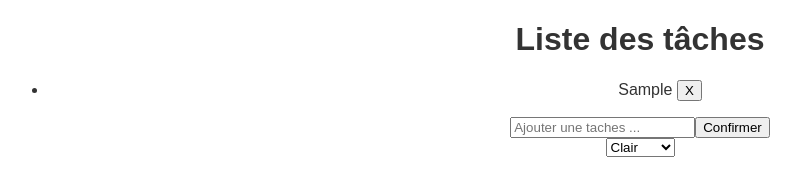
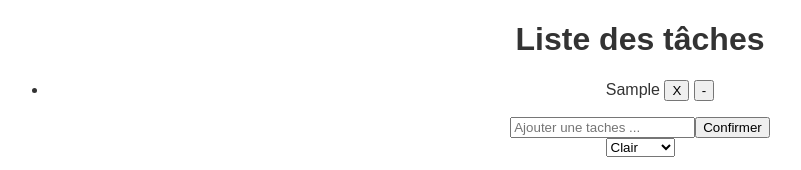
Before and after one commit to Padiwa/react-dockerized, a React app: page / in a window 1280 px wide. Both pictures are taken after typing "Sample" into the empty fields and a click on the button "Confirmer". Shown: the top 170 px of the page, without its empty margins (0-801 px from the left). Built offline with nearby package versions, Linux system fonts and the light colour scheme.

Commit message:
Ajout tache done

```diff
--- a/src/components/App.jsx
+++ b/src/components/App.jsx
@@ -6,7 +6,7 @@ import Tache from './Tache'
 
 const App = () => {
 
-  const [taches, setNewTaches] = useState([]);
+  const [taches, setTaches] = useState([]);
   const [theme, setTheme] = useState("light");
 
   const title = "Liste des tâches";
@@ -20,13 +20,25 @@ const App = () => {
     const updatedTaches = [...taches];
     const index = updatedTaches.findIndex(tache => tache.id === id)
     updatedTaches.splice(index, 1);
-    setNewTaches(updatedTaches)
+    setTaches(updatedTaches)
   }
 
-  const handleAdd = tache => {
-    const updatedTaches = [...taches];
-    updatedTaches.push(tache);
-    setNewTaches(updatedTaches)
+  const handleChange = (id) => {
+    const realTache = taches.find((t) => t.id === id);
+    const index = taches.findIndex((t) => t.id === id);
+    const taskCopy = { ...realTache };
+    const tachesListCopy = [...taches];
+
+    taskCopy.done = !taskCopy.done;
+    tachesListCopy[index] = taskCopy;
+    setTaches(tachesListCopy);
+    console.log(taches);
+  }
+
+  const handleAdd = (newTask) => {
+    // const updatedTaches = [...taches];
+    // updatedTaches.push(tache);
+    setTaches([...taches, newTask]);
 
   }
 
@@ -41,6 +53,7 @@ const App = () => {
               key={tache.id}
               details={tache}
               onDelete={handleDelete}
+              onDone={handleChange}
             />
           ))
           }
--- a/src/components/Tache.jsx
+++ b/src/components/Tache.jsx
@@ -1,8 +1,12 @@
 import React from "react";
 
-const Tache = ({ details, onDelete }) => (
-    <li key={details.id}>
-        {details.nom} <button onClick={() => onDelete(details.id)}>X</button>
-    </li>
-);
+const Tache = ({ details, onDelete, onDone }) => {
+    const tacheDone = details.done ? 'done' : 'none';
+    return (
+        <li className={tacheDone} key={details.id} >
+            {details.nom} < button onClick={() => onDelete(details.id)}> X</button > <button onClick={() => onDone(details.id)}>-</button>
+        </li >
+    )
+
+}
 export default Tache;
--- a/src/components/TacheForm.jsx
+++ b/src/components/TacheForm.jsx
@@ -11,10 +11,13 @@ const TacheForm = ({ onTaskAdd }) => {
 
     const handleSubmit = (event) => {
         event.preventDefault()
-
-        const id = new Date().getTime();
         const nom = newTache;
-        onTaskAdd({ id, nom });
+        const task = {
+            nom,
+            id: Date.now(),
+            done: false,
+        };
+        onTaskAdd(task);
         setNewTache('');
     }
 
--- a/src/styles.css
+++ b/src/styles.css
@@ -10,3 +10,7 @@
   text-align: center;
   color: #333;
 }
+
+.done {
+  text-decoration: line-through;
+}
```
Lines whose indentation alone changed are shown as unchanged.
